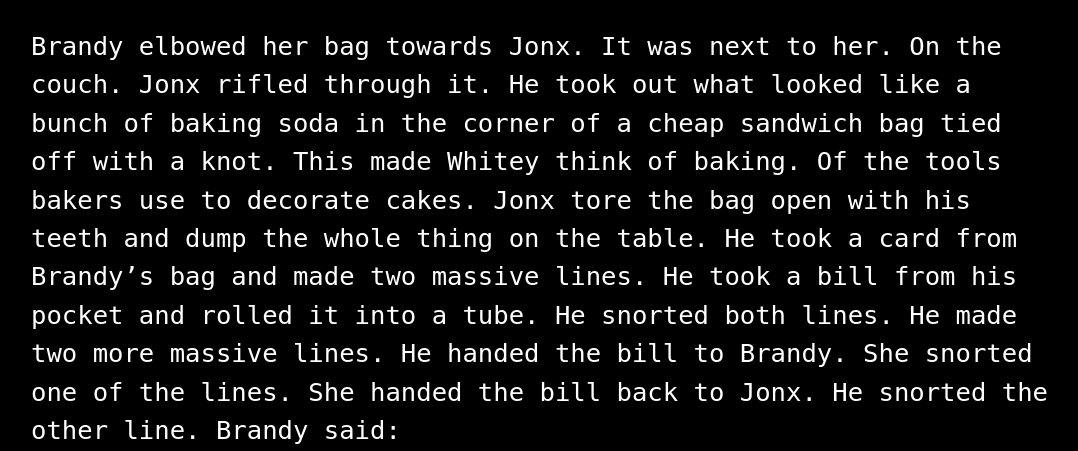
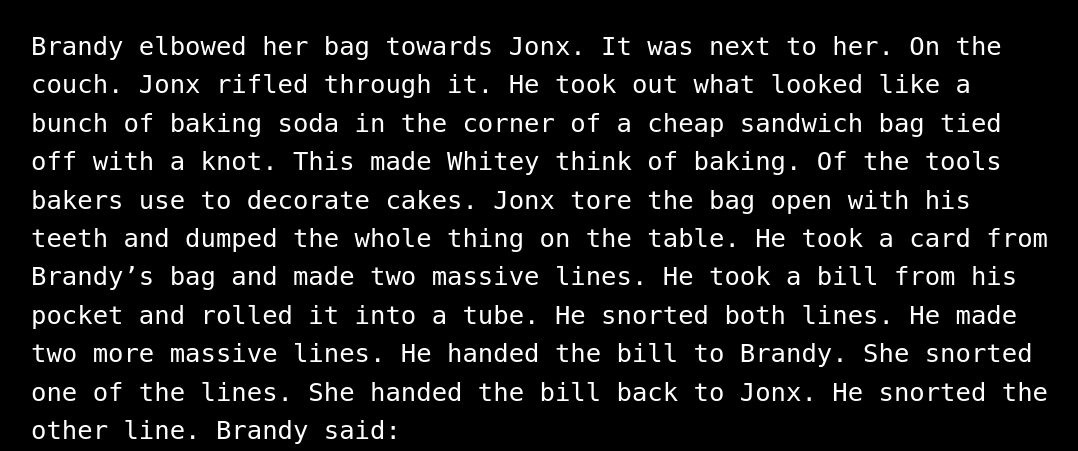
Before and after one commit to megabulk/disintegration, a PHP site: page / in a window 1280 px wide. Shown: the part 3045-3496 px from the top of the page, without its empty margins (97-1175 px from the left). Run offline with PHP 8.4, Linux system fonts and the light colour scheme.

Commit message:
fixed tiny typo

```diff
--- a/index.php
+++ b/index.php
@@ -37,7 +37,7 @@
 
 <p>“Them drugs at bitch?”</p>
 
-<p>Brandy elbowed her bag towards Jonx. It was next to her. On the couch. Jonx rifled through it. He took out what looked like a bunch of baking soda in the corner of a cheap sandwich bag tied off with a knot. This made Whitey think of baking. Of the tools bakers use to decorate cakes. Jonx tore the bag open with his teeth and dump the whole thing on the table. He took a card from Brandy’s bag and made two massive lines. He took a bill from his pocket and rolled it into a tube. He snorted both lines. He made two more massive lines. He handed the bill to Brandy. She snorted one of the lines. She handed the bill back to Jonx. He snorted the other line. Brandy said:</p>
+<p>Brandy elbowed her bag towards Jonx. It was next to her. On the couch. Jonx rifled through it. He took out what looked like a bunch of baking soda in the corner of a cheap sandwich bag tied off with a knot. This made Whitey think of baking. Of the tools bakers use to decorate cakes. Jonx tore the bag open with his teeth and dumped the whole thing on the table. He took a card from Brandy’s bag and made two massive lines. He took a bill from his pocket and rolled it into a tube. He snorted both lines. He made two more massive lines. He handed the bill to Brandy. She snorted one of the lines. She handed the bill back to Jonx. He snorted the other line. Brandy said:</p>
 
 <p>“Slow down baby, this is the good shit.”<br>
 “Fuck all, this shit is bunk.”<br>
```
